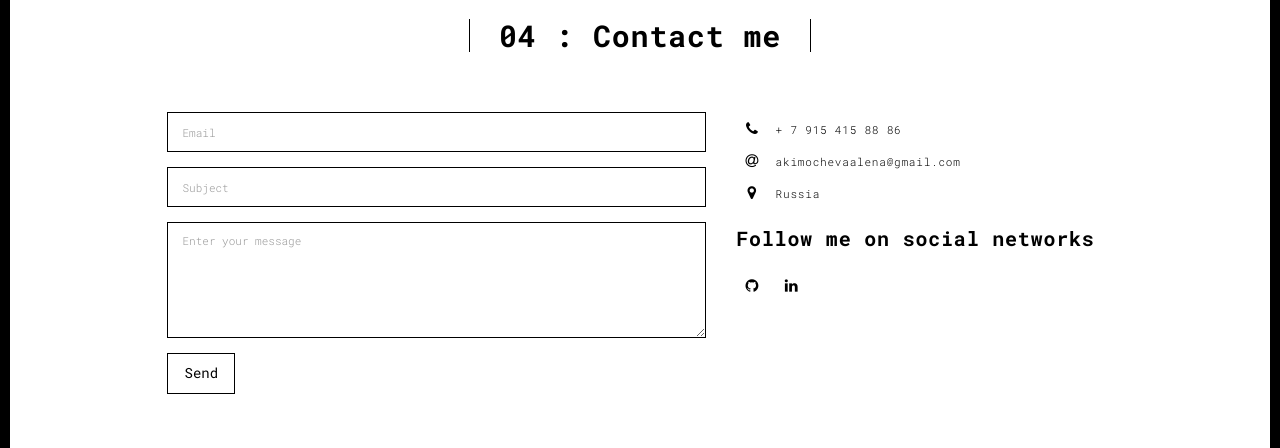
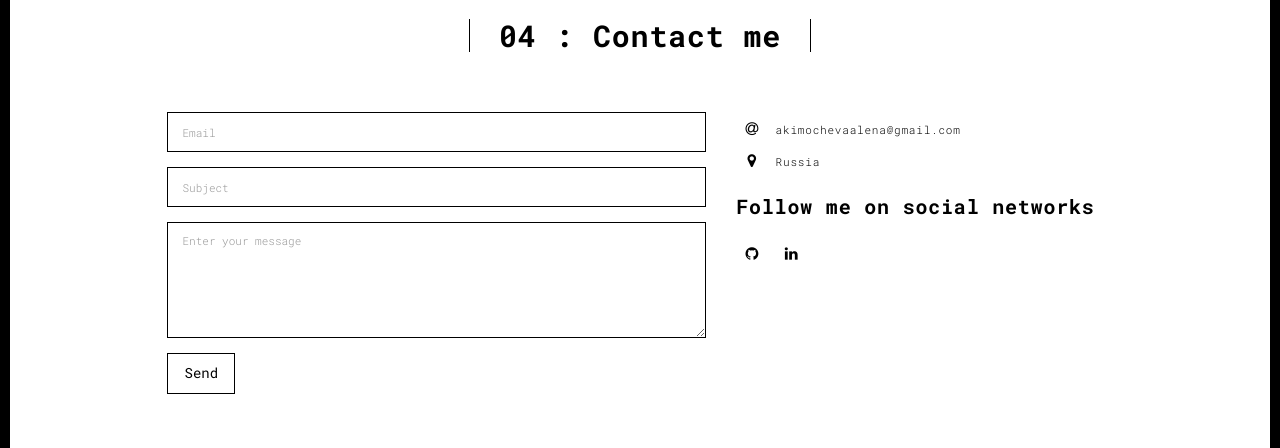
Before and after one commit to alyona0909/myPortfolio, a Flask app: page /contact.html in a window 1280 px wide. Shown: the part 90-538 px from the top of the page. Run offline with Flask 2, Linux system fonts and the light colour scheme; some libraries are stand-ins or nearby versions.

Commit message:
Update contact.html

```diff
--- a/templates/contact.html
+++ b/templates/contact.html
@@ -77,12 +77,6 @@
                       <ul class="list-unstyled">
                         <li>
                           <span class="fa-icon">
-                            <i class="fa fa-phone" aria-hidden="true"></i>
-                          </span>
-                          + 7 915 415 88 86
-                        </li>
-                        <li>
-                          <span class="fa-icon">
                             <i class="fa fa-at" aria-hidden="true"></i>
                           </span>
                           akimochevaalena@gmail.com
```
